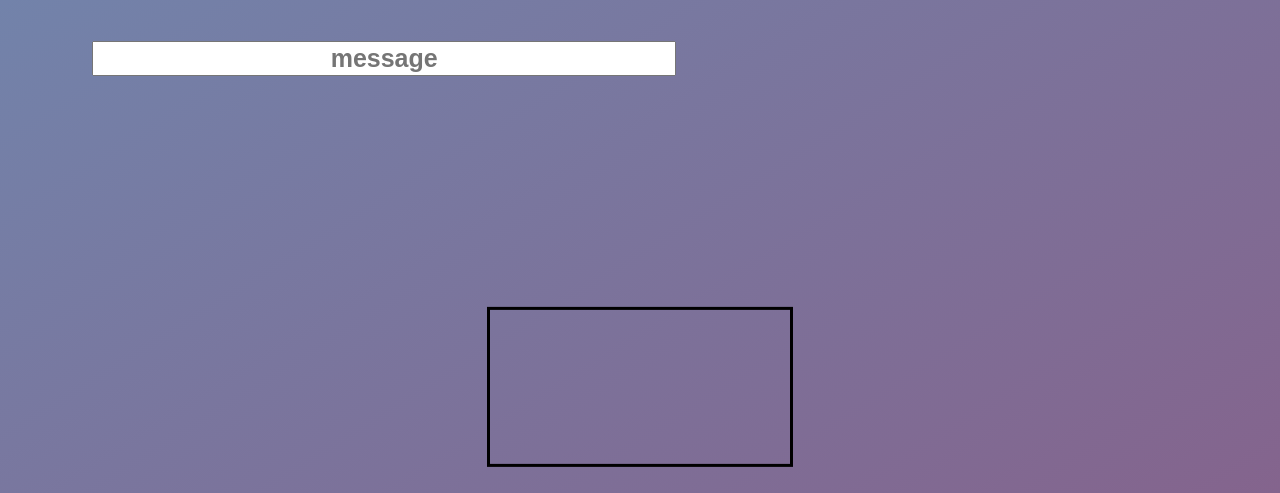
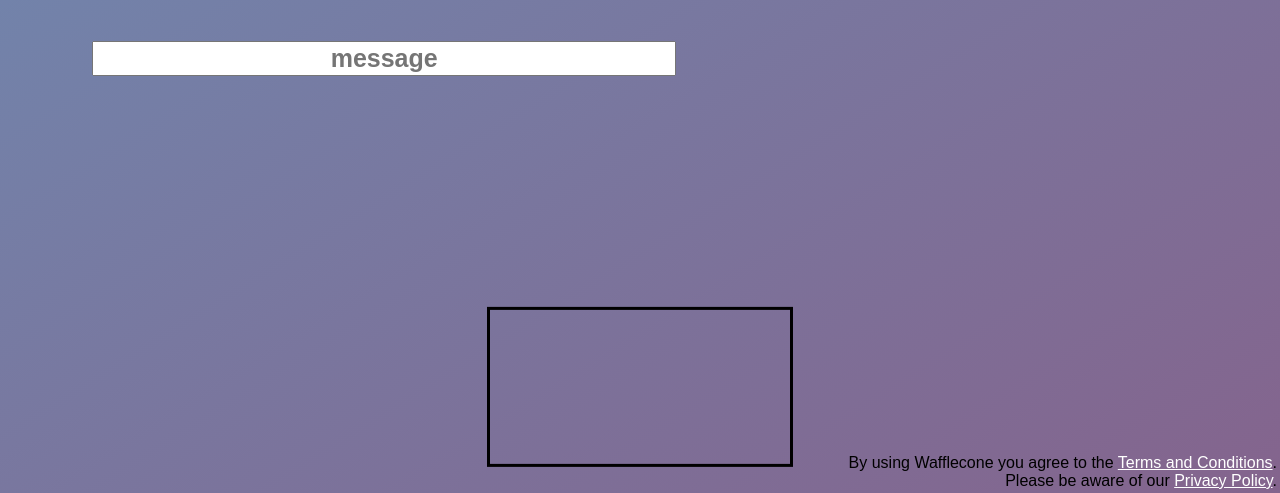
Before and after one commit to ThePythonist/WaffleconePlus, a website: page public/room.html in a window 1280 px wide. Shown: the part 307-800 px from the top of the page. Drawn offline with nearby package versions, Linux system fonts and the light colour scheme; no server answers.

Commit message:
Added links to ToCs and Privacy Policy

```diff
--- a/public/css/styles.css
+++ b/public/css/styles.css
@@ -19,13 +19,21 @@ body {
 	z-index: -100;
 }
 
-.header {
+.footer {
 	position: fixed;
-	top: 0;
-	left: 0;
-	right: 0;
-	height: 20px;
+	bottom: 3px;
+	right: 3px;
 }
+
+.footer p {
+    margin: 0px;
+    text-align: right;
+}
+
+.footer a {
+    color: white;
+}
+
 .wrapper {
 	position:absolute;
 	top: 21px;
@@ -433,3 +441,7 @@ input[type=range].slider:focus::-ms-fill-upper {
 ::-webkit-scrollbar-thumb:hover {
 	background: #555;
 }
+
+.terms {
+
+}
--- a/public/room.html
+++ b/public/room.html
@@ -16,9 +16,6 @@
 		<script src="./js/tools.js"></script>
 		<script src="./js/bundle.js"></script>
 
-		<div class="header">
-
-		</div>
 		<div class="wrapper">
 			<div class="inner-wrapper">
 				<div class="top pane">
@@ -73,6 +70,12 @@
 				</div>
 			</div>
 		</div>
+		<div class="footer">
+			<p class="terms">
+				By using Wafflecone you agree to the <a target="_blank" href="/legal/termsandconditions.html">Terms and Conditions</a>.
+				<br />
+				Please be aware of our <a target="_blank" href="/legal/privacypolicy.html">Privacy Policy</a>.</p>
+		</div>
 
 	</body>
 </html>
```
